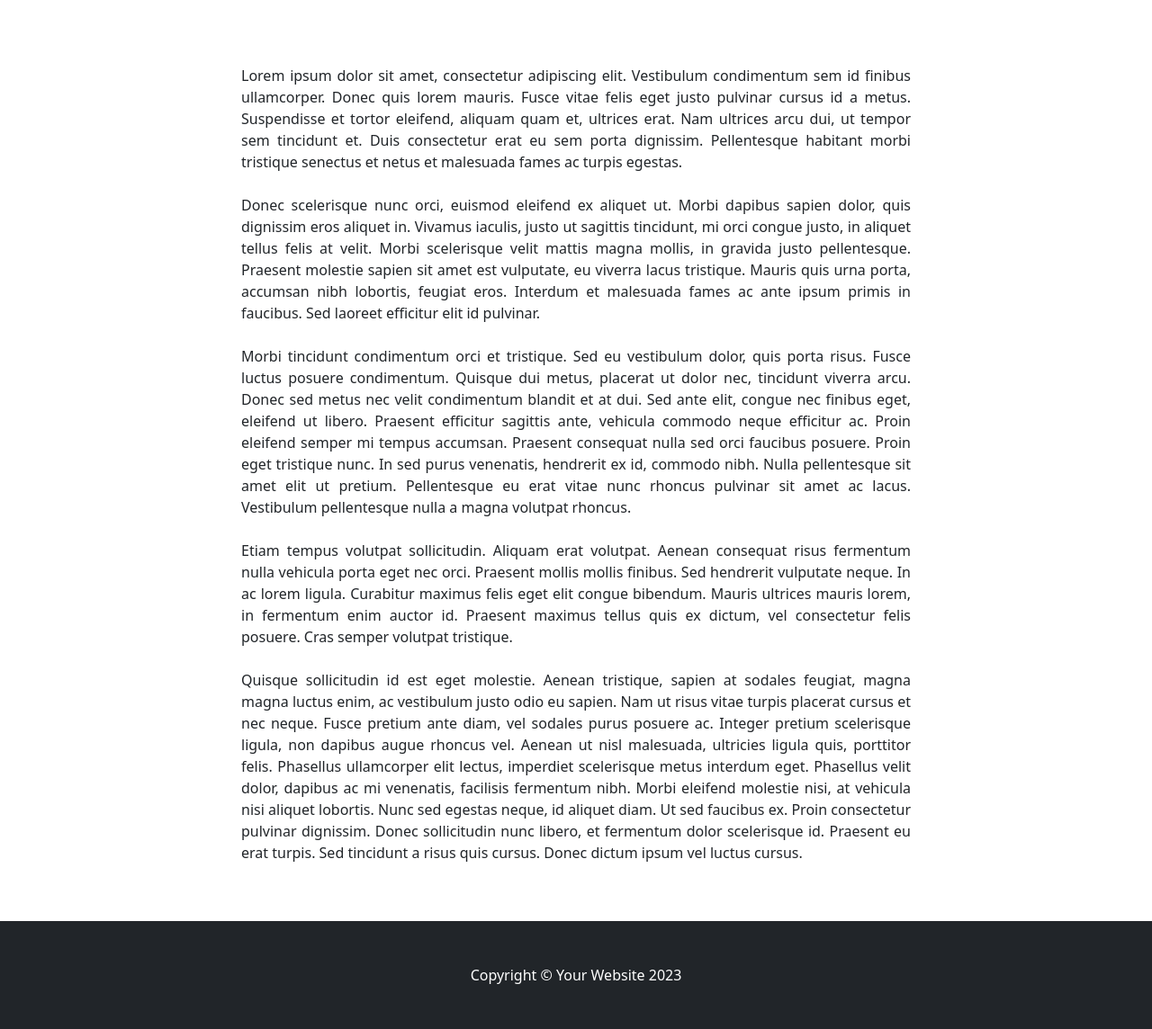
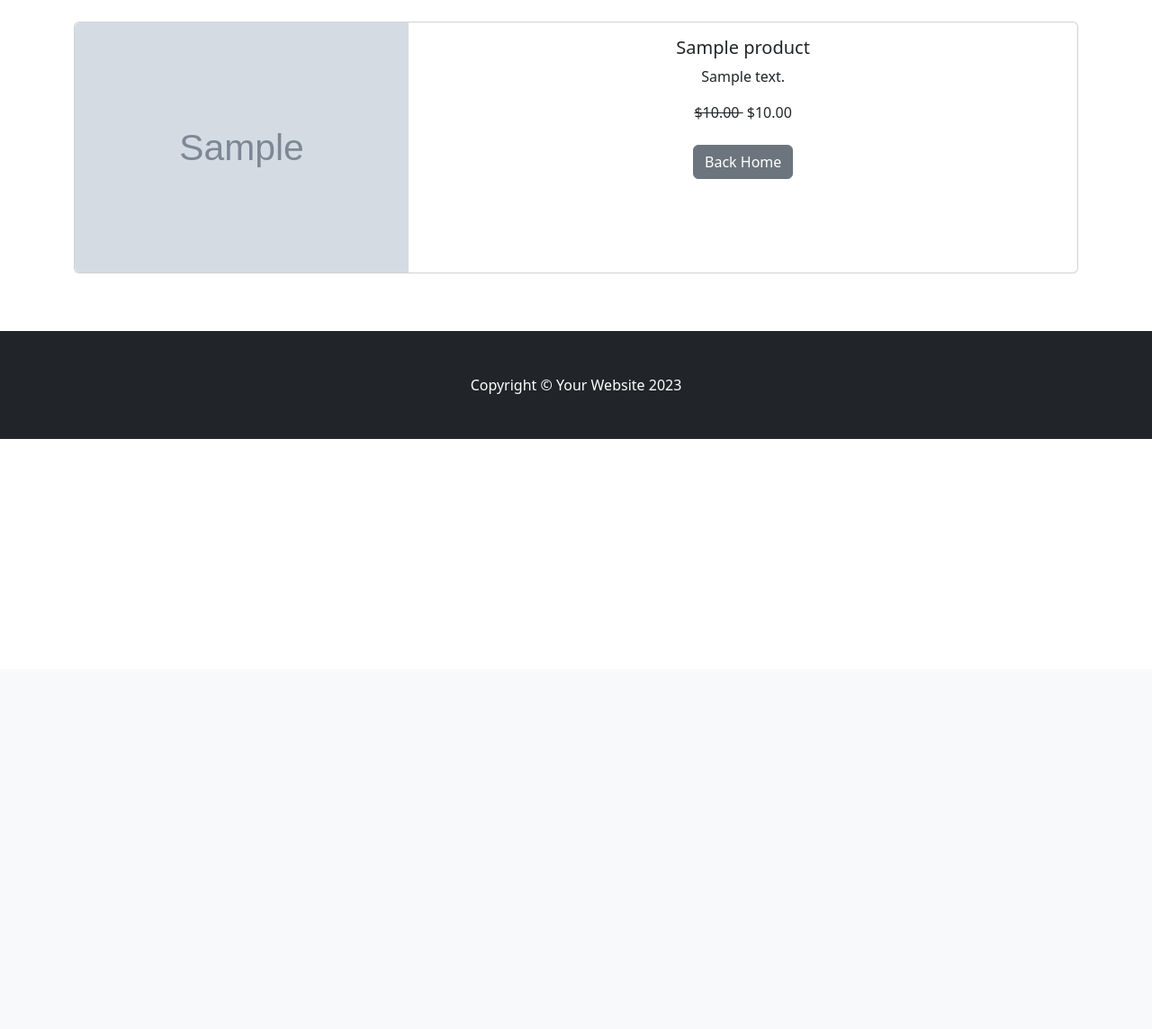
Before and after one commit to cesgomes/e_commerce, a Django app: template store/templates/product.html in a window 1280 px wide. Shown: the part 56-1200 px from the top of the page at 90% size. After the commit the page ends 544 px from the top, so only its background shows below. Run offline with Django 5.2, Linux system fonts and the light colour scheme; the template is opened without the code that fills it: values that come from a table or form of the project are taken from there, others are empty; tables that the repository leaves empty hold one stand-in row (values such as "Sample post"); grey boxes marked "Sample" are stand-in pictures; parts of the project's set-up code (start-up, migrations or seed data) failed here and were passed over; some libraries are stand-ins or nearby versions.

Commit message:
Criação da página de produtos

```diff
--- a/store/templates/home.html
+++ b/store/templates/home.html
@@ -36,7 +36,7 @@
                         </div>
                         <!-- Product actions-->
                         <div class="card-footer p-4 pt-0 border-top-0 bg-transparent">
-                            <div class="text-center"><a class="btn btn-outline-dark mt-auto" href="#">View options</a></div>
+                            <div class="text-center"><a class="btn btn-outline-dark mt-auto" href="{% url "product" product.id %}">View Product</a></div>
                         </div>
                     </div>
                 </div>
@@ -58,7 +58,7 @@
                         </div>
                         <!-- Product actions-->
                         <div class="card-footer p-4 pt-0 border-top-0 bg-transparent">
-                            <div class="text-center"><a class="btn btn-outline-dark mt-auto" href="#">View options</a></div>
+                            <div class="text-center"><a class="btn btn-outline-dark mt-auto" href="{% url "product" product.id %}">View Product</a></div>
                         </div>
                     </div>
                 </div>
--- a/store/templates/product.html
+++ b/store/templates/product.html
@@ -2,66 +2,32 @@
 
 
 <div class="container">
-  <div class="row">
-    <center>
-      <div class="col-8">
-        <br/><br/><br/>
-        <p align="justify">
-          Lorem ipsum dolor sit amet, consectetur adipiscing elit. Vestibulum
-          condimentum sem id finibus ullamcorper. Donec quis lorem mauris. Fusce
-          vitae felis eget justo pulvinar cursus id a metus. Suspendisse et
-          tortor eleifend, aliquam quam et, ultrices erat. Nam ultrices arcu
-          dui, ut tempor sem tincidunt et. Duis consectetur erat eu sem porta
-          dignissim. Pellentesque habitant morbi tristique senectus et netus et
-          malesuada fames ac turpis egestas.
-          <br /><br />
-          Donec scelerisque nunc orci, euismod eleifend ex aliquet ut. Morbi
-          dapibus sapien dolor, quis dignissim eros aliquet in. Vivamus iaculis,
-          justo ut sagittis tincidunt, mi orci congue justo, in aliquet tellus
-          felis at velit. Morbi scelerisque velit mattis magna mollis, in
-          gravida justo pellentesque. Praesent molestie sapien sit amet est
-          vulputate, eu viverra lacus tristique. Mauris quis urna porta,
-          accumsan nibh lobortis, feugiat eros. Interdum et malesuada fames ac
-          ante ipsum primis in faucibus. Sed laoreet efficitur elit id pulvinar.
-          <br /><br />
-          Morbi tincidunt condimentum orci et tristique. Sed eu vestibulum
-          dolor, quis porta risus. Fusce luctus posuere condimentum. Quisque dui
-          metus, placerat ut dolor nec, tincidunt viverra arcu. Donec sed metus
-          nec velit condimentum blandit et at dui. Sed ante elit, congue nec
-          finibus eget, eleifend ut libero. Praesent efficitur sagittis ante,
-          vehicula commodo neque efficitur ac. Proin eleifend semper mi tempus
-          accumsan. Praesent consequat nulla sed orci faucibus posuere. Proin
-          eget tristique nunc. In sed purus venenatis, hendrerit ex id, commodo
-          nibh. Nulla pellentesque sit amet elit ut pretium. Pellentesque eu
-          erat vitae nunc rhoncus pulvinar sit amet ac lacus. Vestibulum
-          pellentesque nulla a magna volutpat rhoncus.
-          <br /><br />
-          Etiam tempus volutpat sollicitudin. Aliquam erat volutpat. Aenean
-          consequat risus fermentum nulla vehicula porta eget nec orci. Praesent
-          mollis mollis finibus. Sed hendrerit vulputate neque. In ac lorem
-          ligula. Curabitur maximus felis eget elit congue bibendum. Mauris
-          ultrices mauris lorem, in fermentum enim auctor id. Praesent maximus
-          tellus quis ex dictum, vel consectetur felis posuere. Cras semper
-          volutpat tristique.
-          <br /><br />
-          Quisque sollicitudin id est eget molestie. Aenean tristique, sapien at
-          sodales feugiat, magna magna luctus enim, ac vestibulum justo odio eu
-          sapien. Nam ut risus vitae turpis placerat cursus et nec neque. Fusce
-          pretium ante diam, vel sodales purus posuere ac. Integer pretium
-          scelerisque ligula, non dapibus augue rhoncus vel. Aenean ut nisl
-          malesuada, ultricies ligula quis, porttitor felis. Phasellus
-          ullamcorper elit lectus, imperdiet scelerisque metus interdum eget.
-          Phasellus velit dolor, dapibus ac mi venenatis, facilisis fermentum
-          nibh. Morbi eleifend molestie nisi, at vehicula nisi aliquet lobortis.
-          Nunc sed egestas neque, id aliquet diam. Ut sed faucibus ex. Proin
-          consectetur pulvinar dignissim. Donec sollicitudin nunc libero, et
-          fermentum dolor scelerisque id. Praesent eu erat turpis. Sed tincidunt
-          a risus quis cursus. Donec dictum ipsum vel luctus cursus.
-        </p>
-        <br /><br />
-      </div>
-    </center>
-  </div>
+    <br/>
+    <div class="card mb-3">
+    <div class="row g-0">
+        <div class="col-md-4">
+        <img src="{{product.image.url}}" class="img-fluid rounded-start" alt="...">
+        </div>
+        <div class="col-md-8">
+        <div class="card-body">
+            <center>
+            <h5 class="card-title">{{product.name}} </h5>
+            <p class="card-text"> {{product.description}} </p>
+
+                {% if product.is_sale %}
+                <strike> ${{product.price}} </strike>&nbsp;${{product.sale_price}}
+                {% else %}
+                ${{product.price}}
+                {% endif %}
+                <br/><br/>
+            <a href="{% url "home" %}" class="btn btn-secondary">Back Home</a>
+            </center>
+        </div>
+        </div>
+    </div>
+    </div>        <br /><br />
+
+
 </div>
 
 {% endblock content %}
--- a/store/views.py
+++ b/store/views.py
@@ -55,6 +55,6 @@ def register_user(request):
     else:
         return render(request, 'register.html', {'form':form})
 
-def products(request, pk):
+def product(request, pk):
     product = Product.objects.get(id=pk)
     return render(request, "product.html", {'product':product})
```
